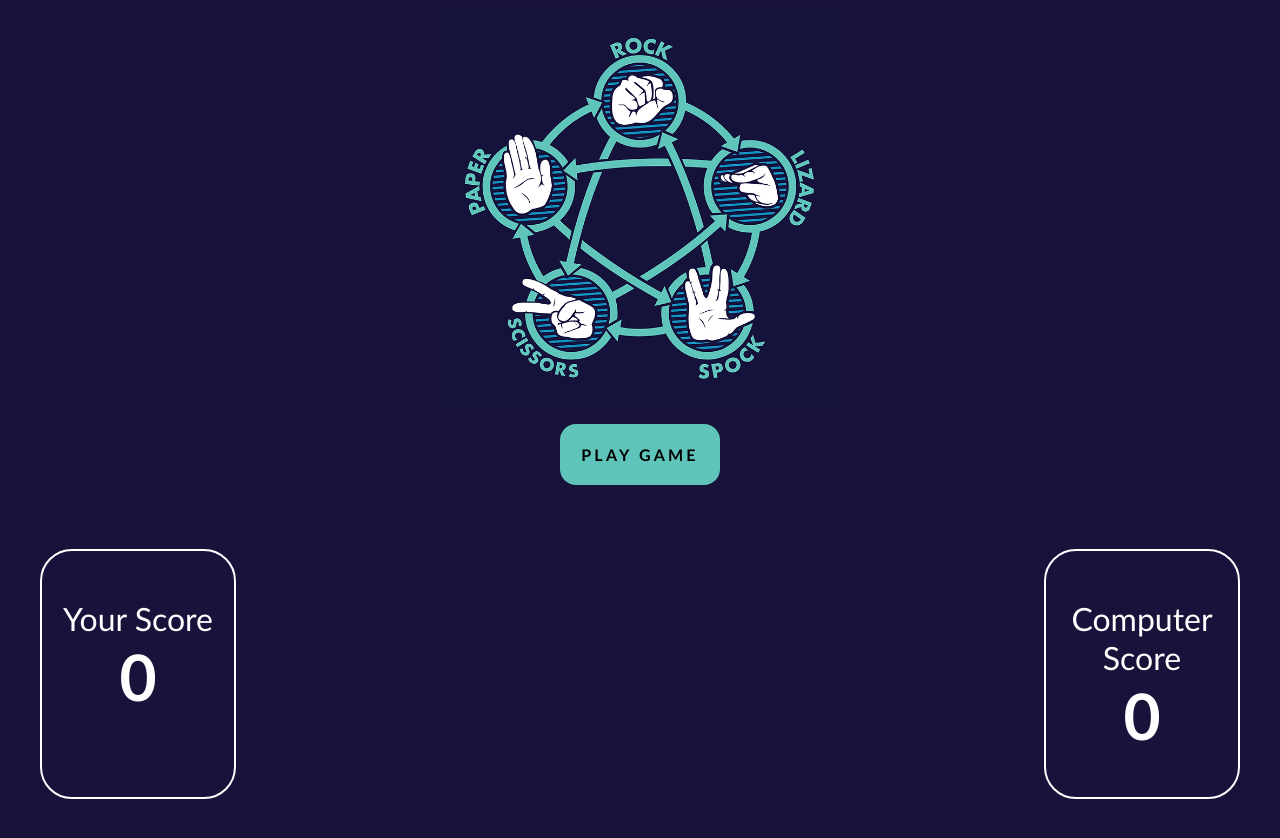
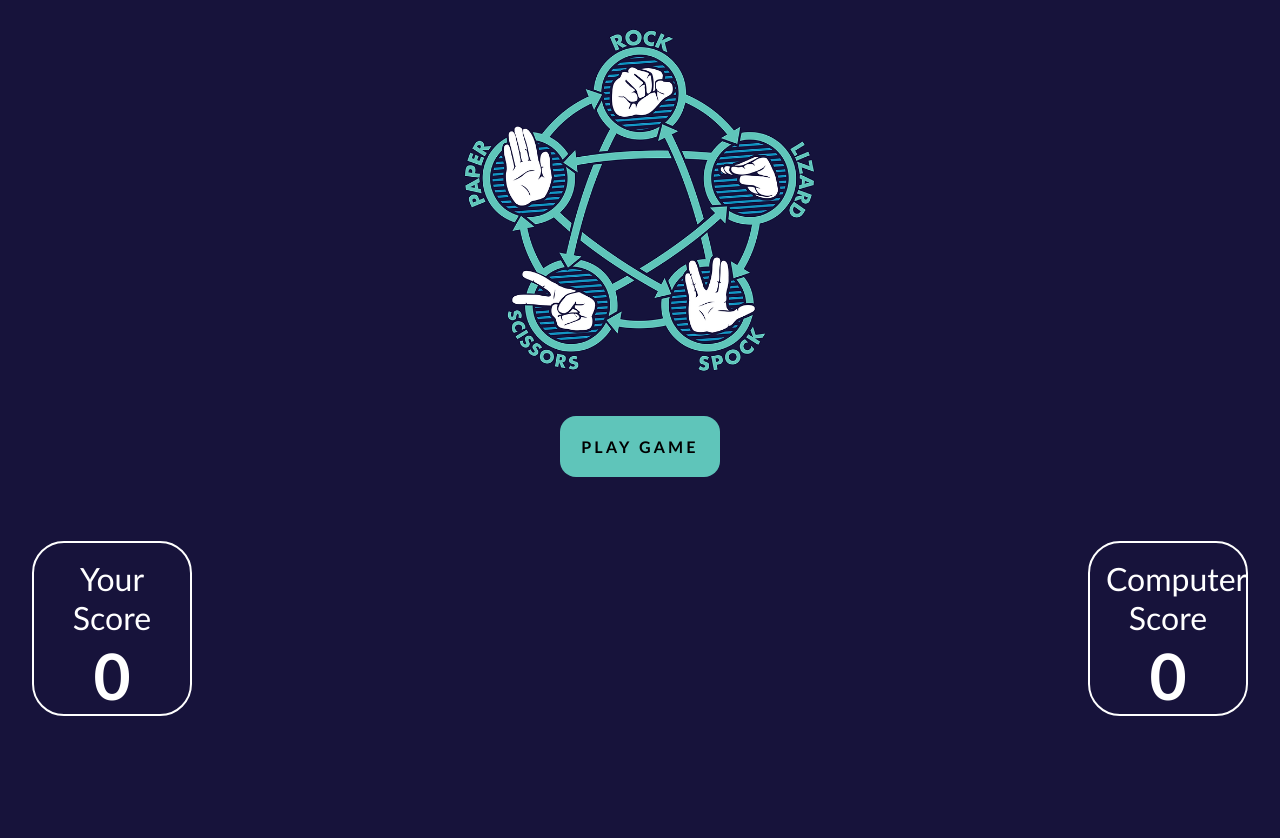
Before and after one commit to StephanRaab/vue-rpsls, a Vue app: page / in a window 1280 px wide. After the commit the page ends 800 px from the top, so only its background shows below. Built offline with nearby package versions, Linux system fonts and the light colour scheme.

Commit message:
add css resets

```diff
--- a/src/style.css
+++ b/src/style.css
@@ -1,4 +1,15 @@
+*,
+*::before,
+*::after {
+  box-sizing: border-box;
+}
+
 * {
-  background-color: #17133b;
+  margin: 0;
+  padding: 0;
   font-family: "Gill Sans", "Gill Sans MT", Calibri, "Trebuchet MS", sans-serif;
 }
+
+body {
+  background-color: #17133b;
+}
```
